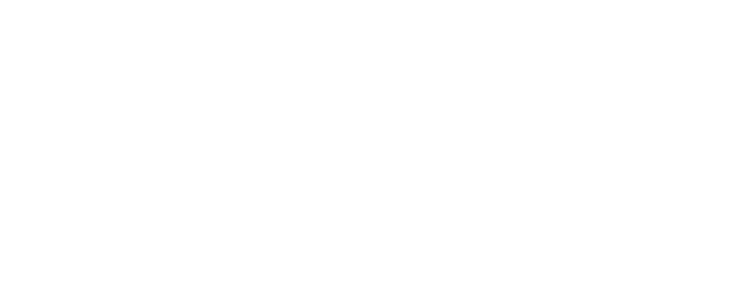
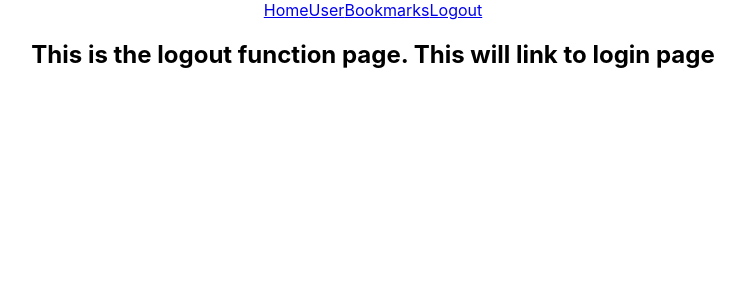
Before and after one commit to devrlora/React-Photo-App, a React (Create React App) app in the folder react-photoapp/: page / in a window 1280 px wide. Shown: the top 300 px of the page, without its empty margins (267-1012 px from the left). Built offline with nearby package versions, Linux system fonts and the light colour scheme.

Commit message:
add exact paths and links for path navigation

```diff
--- a/react-photoapp/src/components/Navbar.js
+++ b/react-photoapp/src/components/Navbar.js
@@ -1,5 +1,5 @@
 import React, { Component } from 'react';
-import {Route} from 'react-router-dom';
+import {Route, Link} from 'react-router-dom';
 import Home from './Home';
 import User from './User';
 import Bookmarks from './Bookmarks';
@@ -10,11 +10,19 @@
     render() {
         return (
             <div className ='Menu'>
+                <nav className = 'Nav-bar'>
+
+                    <Link to = '/home'>Home</Link>
+                    <Link to = '/user'>User</Link>
+                    <Link to = '/bookmarks'>Bookmarks</Link>
+                    <Link to = '/logout'>Logout</Link>
+                    {/* use 'exact' to prevent multiple pages loading */}
                 {/* <Route path ='/login' component={Login} /> */}
-                <Route path ='/home' component={Home} />
-                <Route path ='/user' component={User} />
-                <Route path ='/bookmarks' component={Bookmarks} />
-                <Route path ='/logout' component={Logout} />
+                <Route exact path ='/home' component={Home} />
+                <Route exact path ='/user' component={User} />
+                <Route exact path ='/bookmarks' component={Bookmarks} />
+                <Route exact path ='/' component={Logout} />
+                </nav>
             </div>
         )
     }
```
